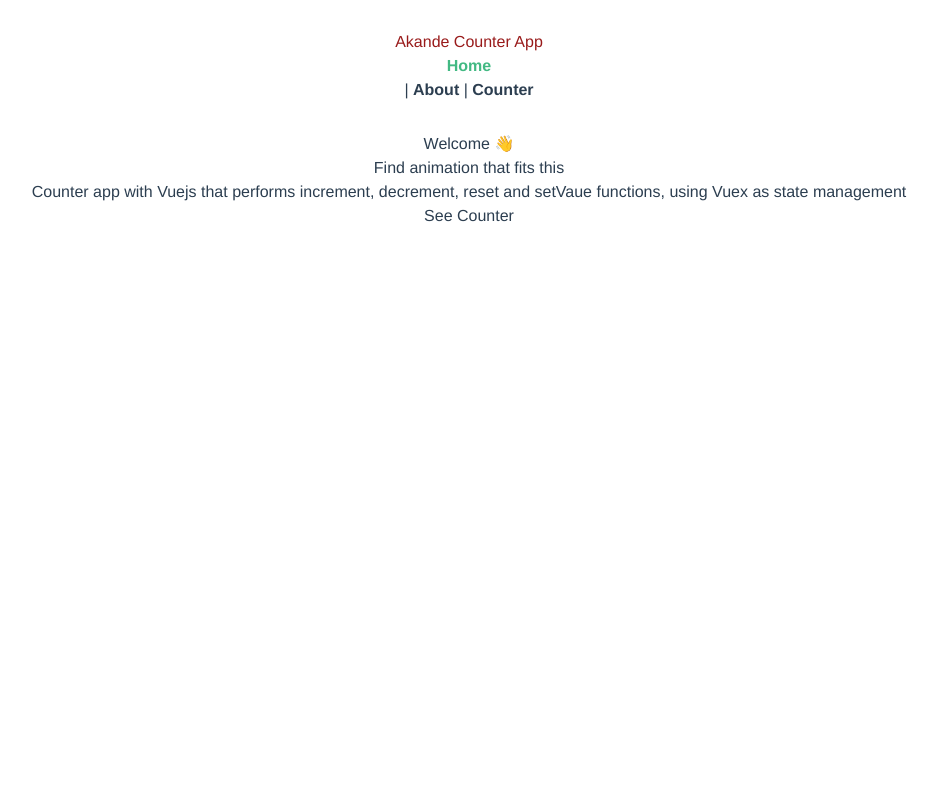
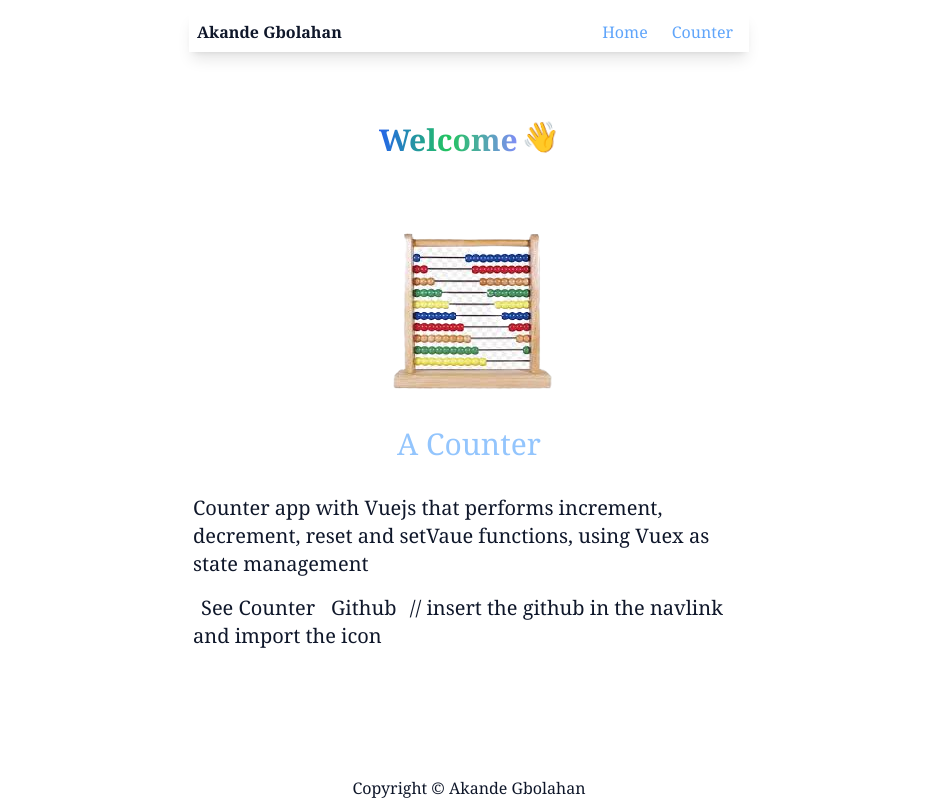
Before and after one commit to ayomide000/altschool-third-exam, a Vue app: page / in a window 1280 px wide. Shown: the whole page, without its empty margins (171-1108 px from the left). Built offline with nearby package versions, Linux system fonts and the light colour scheme.

Commit message:
updated styles

```diff
--- a/public/index.html
+++ b/public/index.html
@@ -1,15 +1,19 @@
 <!DOCTYPE html>
 <html lang="">
   <head>
-    <meta charset="utf-8">
-    <meta http-equiv="X-UA-Compatible" content="IE=edge">
-    <meta name="viewport" content="width=device-width,initial-scale=1.0">
-    <link rel="icon" href="<%= BASE_URL %>favicon.ico">
+    <meta charset="utf-8" />
+    <meta http-equiv="X-UA-Compatible" content="IE=edge" />
+    <meta name="viewport" content="width=device-width,initial-scale=1.0" />
+    <link rel="icon" href="<%= BASE_URL %>favicon.ico" />
     <title><%= htmlWebpackPlugin.options.title %></title>
   </head>
   <body>
     <noscript>
-      <strong>We're sorry but <%= htmlWebpackPlugin.options.title %> doesn't work properly without JavaScript enabled. Please enable it to continue.</strong>
+      <strong
+        >We're sorry but <%= htmlWebpackPlugin.options.title %> doesn't work
+        properly without JavaScript enabled. Please enable it to
+        continue.</strong
+      >
     </noscript>
     <div id="app"></div>
     <!-- built files will be auto injected -->
--- a/src/App.vue
+++ b/src/App.vue
@@ -1,5 +1,8 @@
 <template>
+  <div :class="style.appCont">
   <NavLink/>
+  <FooterPage/>
+  </div>
    <!-- <div id="nav">
    <div>Akande Counter App</div>
         <router-link to="/">Home</router-link> |
@@ -11,17 +14,25 @@
 
 <script>
 import NavLink from './components/NavLink.vue';
+import FooterPage from './components/FooterPage.vue'
 
 export default {
   name: 'App',
-  components: { NavLink,}
+  components: { NavLink, FooterPage},
+  data: () => {
+    return {
+      style: {
+        appCont: `h-screen max-w-xl bg-white text-slate-900 mx-auto mt-0 font-serif flex flex-col justify-between dark:bg-slate-900 dark:text-white`
+      }
+    }
+  }
 
  }
 </script>
 
 
  <style>
-#app {
+/* #app {
   font-family: Avenir, Helvetica, Arial, sans-serif;
   -webkit-font-smoothing: antialiased;
   -moz-osx-font-smoothing: grayscale;
@@ -31,14 +42,14 @@ export default {
 
 #nav {
   padding: 30px;
-}
+} */
 
-#nav a {
+/* #nav a {
   font-weight: bold;
   color: #2c3e50;
 }
 
  #nav a.router-link-exact-active {
   color: #42b983;
- }
+ } */
 </style>
--- /dev/null
+++ b/src/components/FooterPage.vue
@@ -0,0 +1,22 @@
+<template>
+    <footer :class="style.footer">
+    <p>Copyright &copy; Akande Gbolahan</p>
+    </footer>
+</template>
+
+
+<script>
+
+
+export default {
+  name: 'FooterPage',
+  data: () => {
+    return {
+      style: {
+            footer: `text-center`
+      }
+    }
+  }
+
+ }
+</script>
--- a/src/components/HelloWorld.vue
+++ /dev/null
@@ -1,58 +0,0 @@
-<template>
-  <div class="hello">
-    <h1>{{ msg }}</h1>
-    <p>
-      For a guide and recipes on how to configure / customize this project,<br>
-      check out the
-      <a href="https://cli.vuejs.org" target="_blank" rel="noopener">vue-cli documentation</a>.
-    </p>
-    <h3>Installed CLI Plugins</h3>
-    <ul>
-      <li><a href="https://github.com/vuejs/vue-cli/tree/dev/packages/%40vue/cli-plugin-babel" target="_blank" rel="noopener">babel</a></li>
-      <li><a href="https://github.com/vuejs/vue-cli/tree/dev/packages/%40vue/cli-plugin-eslint" target="_blank" rel="noopener">eslint</a></li>
-    </ul>
-    <h3>Essential Links</h3>
-    <ul>
-      <li><a href="https://vuejs.org" target="_blank" rel="noopener">Core Docs</a></li>
-      <li><a href="https://forum.vuejs.org" target="_blank" rel="noopener">Forum</a></li>
-      <li><a href="https://chat.vuejs.org" target="_blank" rel="noopener">Community Chat</a></li>
-      <li><a href="https://twitter.com/vuejs" target="_blank" rel="noopener">Twitter</a></li>
-      <li><a href="https://news.vuejs.org" target="_blank" rel="noopener">News</a></li>
-    </ul>
-    <h3>Ecosystem</h3>
-    <ul>
-      <li><a href="https://router.vuejs.org" target="_blank" rel="noopener">vue-router</a></li>
-      <li><a href="https://vuex.vuejs.org" target="_blank" rel="noopener">vuex</a></li>
-      <li><a href="https://github.com/vuejs/vue-devtools#vue-devtools" target="_blank" rel="noopener">vue-devtools</a></li>
-      <li><a href="https://vue-loader.vuejs.org" target="_blank" rel="noopener">vue-loader</a></li>
-      <li><a href="https://github.com/vuejs/awesome-vue" target="_blank" rel="noopener">awesome-vue</a></li>
-    </ul>
-  </div>
-</template>
-
-<script>
-export default {
-  name: 'HelloWorld',
-  props: {
-    msg: String
-  }
-}
-</script>
-
-<!-- Add "scoped" attribute to limit CSS to this component only -->
-<style scoped>
-h3 {
-  margin: 40px 0 0;
-}
-ul {
-  list-style-type: none;
-  padding: 0;
-}
-li {
-  display: inline-block;
-  margin: 0 10px;
-}
-a {
-  color: #42b983;
-}
-</style>
--- a/src/components/NavLink.vue
+++ b/src/components/NavLink.vue
@@ -5,12 +5,14 @@
 
 <template>
   <!-- <NavLink/> -->
-  <div id="nav" >
-    <div :class="style.li">Akande Counter App</div>
-    <div class="text-green-500"> <router-link to="/" >Home</router-link></div> |
-    <router-link to="/about">About</router-link> |
-    <router-link to="/counter">Counter</router-link>
-  </div>
+  <nav :class="style.nav">
+    <h2 :class="style.logo">Akande Gbolahan</h2>
+    <div :class="style.navLink">
+   <router-link to="/" :class="style.homeLink">Home</router-link>
+    <!-- <router-link to="/about" class="text-red-500">About</router-link>  -->
+    <router-link to="/counter" :class="style.counterLink">Counter</router-link>
+    </div>
+  </nav>
   <router-view />
 </template>
 
@@ -20,10 +22,14 @@
 export default {
   name: 'NavLink',
   // components: { NavLink,}
-  data() {
+  data: () => {
     return {
       style: {
-        li: `text-red-800`
+        nav: `flex justify-between my-3 mx-2 shadow-lg`,
+        logo: `font-bold p-2`,
+        navLink: `text-blue-400 p-2`,
+        homeLink: `mr-2 p-2 rounded-lg transition-all ease-in-out duration-500 hover:bg-slate-700 dark:hover:bg-white`,
+        counterLink: `p-2  rounded-lg transition-all ease-in-out duration-500  hover:bg-slate-700 dark:hover:bg-white`
       }
     }
   }
@@ -32,12 +38,13 @@ export default {
 </script>
 
 
-<style> #app {
+<style>
+/* #app {
    font-family: Avenir, Helvetica, Arial, sans-serif;
    -webkit-font-smoothing: antialiased;
    -moz-osx-font-smoothing: grayscale;
    text-align: center;
-   color: #2c3e50;
+   color: #d30d98;
  }
 
  #nav {
@@ -47,9 +54,13 @@ export default {
  #nav a {
    font-weight: bold;
    color: #2c3e50;
+ } */
+
+ /* #nav a.router-link-active {
+  color: red;
  }
 
  #nav a.router-link-exact-active {
    color: #42b983;
- }
+ } */
 </style>
--- a/src/views/CounterPage.vue
+++ b/src/views/CounterPage.vue
@@ -1,16 +1,21 @@
 <template>
-  <h1 className="text-blue-500">This is a counter page</h1>
-  <h2> Count:  {{ count }}</h2>
-  <div class="input">
-  {{ countInput }}
+  <div :class="style.counterWrap">
+  <h2 :class="style.counter"> Counter:   {{ count }}</h2>
+  <div :class="style.incDecCont">
+      <button :class="style.decrement" @click="decrement">-</button>
+      <button :class="style.increment" @click="increment">+</button>
+  </div>
+  <div :class="style.inputCont">
+  <!-- {{ countInput }} -->
     <!-- <input type="number" v-model.number="countInput" />  -->
-    <input type="number" :value="countInput" @change="updateInput" @keyup.enter="setValue"/>
+    <input type="number" :value="countInput" @change="updateInput" @keyup.enter="setValue" :class="style.input"/>
+    <button :class="style.set" @click="setValue">Set Count</button>
   </div>
-  <div>
-    <button @click="decrement">Decrement</button>
-    <button @click="reset">Reset</button>
-    <button @click="increment">Increment</button>
-    <button @click="setValue">Set Count</button>
+  <!-- <div> -->
+    <button :class="style.reset" @click="reset">Reset</button>
+
+  <!-- </div> -->
+  <h1 className="text-blue-500 text-center font-bold text-2xl">A counter app</h1>
   </div>
 </template>
 
@@ -67,6 +72,23 @@
 
 
     export default {
+      name: 'CounterPage',
+      data: () => {
+      return {
+        style: {
+          counterWrap: `h-[50vh] mx-5 flex flex-col justify-between`,
+          counter: `text-3xl font-bold text-center`,
+          inputCont: `flex mx-3  border-none outline-none`,
+          incDecCont: `w-1/2 mx-auto flex justify-between`,
+          increment: `text-green-500 transition-all ease-in-out font-bold text-3xl text-center border-0 bg-white p-4 shadow rounded-full hover:shadow-2xl hover:bg-green-500 hover:text-white duration-500`,
+          decrement: `text-yellow-300 transition-all ease-in-out font-bold text-3xl text-center border-0 bg-white p-4 shadow rounded-full hover:shadow-2xl hover:bg-yellow-400 hover:text-white duration-500`,
+          reset: `text-red-500 inline w-1/4 mx-auto transition-all ease-in-out  text-lg text-center border-0 bg-white p-2 shadow rounded-full hover:shadow-2xl hover:bg-red-500 hover:text-white duration-500`,
+          input: `bg-gray-50 border border-gray-300 text-gray-900 text-sm rounded-l-lg focus:ring-blue-500 focus:bg-white focus:border-blue-500 block w-9/12 p-2.5 dark:bg-gray-700 dark:border-gray-600 dark:placeholder-gray-400 dark:text-white dark:focus:ring-blue-500 dark:focus:border-blue-500`,
+          set: `bg-gray-50 border-0 bg-trabsparent text-center rounded-r-lg hover:bg-slate-700 hover:text-blue-500 w-3/12`
+        }
+      }
+  },
+
       setup () {
         const store = useStore();
 
--- a/src/views/HomePage.vue
+++ b/src/views/HomePage.vue
@@ -1,19 +1,23 @@
 <template>
-  <div class="home">
+  <div :class="style.home">
     <!-- <img alt="Vue logo" src="../assets/logo.png"> -->
     <!-- <HelloWorld msg="Welcome to Your Vue.js App"/> -->
-    <div>
-      <h1>Welcome 👋</h1>
+    <div :class="style.welcomeCont" >
+      <h1 :class="style.welcome">Welcome</h1>
+      <div :class="style.wave">👋</div>
     </div>
-    <div class="animation-counter">
-    <p>Find animation that fits this</p>
+    <div :class="style.animationCounter">
+    <img :class="style.imageCounter" src="../assets/counter.png" alt="counter">
+    <p>A Counter </p>
     </div>
-    <section>
+    <section :class="style.homeSect">
     <div>
      Counter app with Vuejs that performs increment, decrement, reset and setVaue functions, using Vuex as state management
     </div>
-    <div class="link">
-    <div><RouterLink to="/counter">See Counter</RouterLink> </div>
+    <div :class="style.homeLinkCont">
+    <RouterLink to="/counter" :class="style.homeLink">See Counter</RouterLink>
+    <a href="" :class="style.homeLink">Github</a>
+    // insert the github in the navlink and import the icon
     </div>
     </section>
   </div>
@@ -27,6 +31,21 @@ export default {
   // name: 'HomePage',
   components: {
     // HelloWorld
+  },
+    data: () => {
+    return {
+      style: {
+        home: `mx-3 h-[70vh] sm:mb-9`,
+        welcomeCont: `flex justify-center mb-5`,
+        welcome: `text-center font-bold text-3xl bg-gradient-to-r from-blue-600 via-green-500 to-indigo-400 inline-block text-transparent bg-clip-text`,
+        wave: `animate-wave text-3xl -mt-1 ml-1 `,
+        animationCounter: `text-3xl text-blue-300 text-center sm:mb-3 `,
+        imageCounter: `mx-auto`,
+        homeSect: `text-xl mt-8 sm:mb-4`,
+        homeLinkCont: `mt-4 `,
+        homeLink: `transition-all ease-in-out duration-500 hover:bg-blue-700 hover:text-white mt-2 rounded-lg p-2`
+      }
+    }
   }
 }
 </script>
--- a/tailwind.config.js
+++ b/tailwind.config.js
@@ -3,7 +3,23 @@ module.exports = {
   purge: ["./index.html", "./src/**/*.{vue,js,ts,jsx,tsx}"],
   darkMode: "class", // or 'media' or 'class'
   theme: {
-    extend: {},
+    extend: {
+      keyframes: {
+        wave: {
+          "0%": { transform: "rotate(0.0deg)" },
+          "15%": { transform: "rotate(14.0deg)" },
+          "30%": { transform: "rotate(-8.0deg)" },
+          "40%": { transform: "rotate(14.0deg)" },
+          "50%": { transform: "rotate(-4.0deg)" },
+          "60%": { transform: "rotate(10.0deg)" },
+          "70%": { transform: "rotate(0.0deg)" },
+          "100%": { transform: "rotate(0.0deg)" },
+        },
+      },
+      animation: {
+        wave: "wave 1.5s infinite",
+      },
+    },
   },
   plugins: [],
 };
```
Also changed, not shown: src/assets/counter.png (added).
